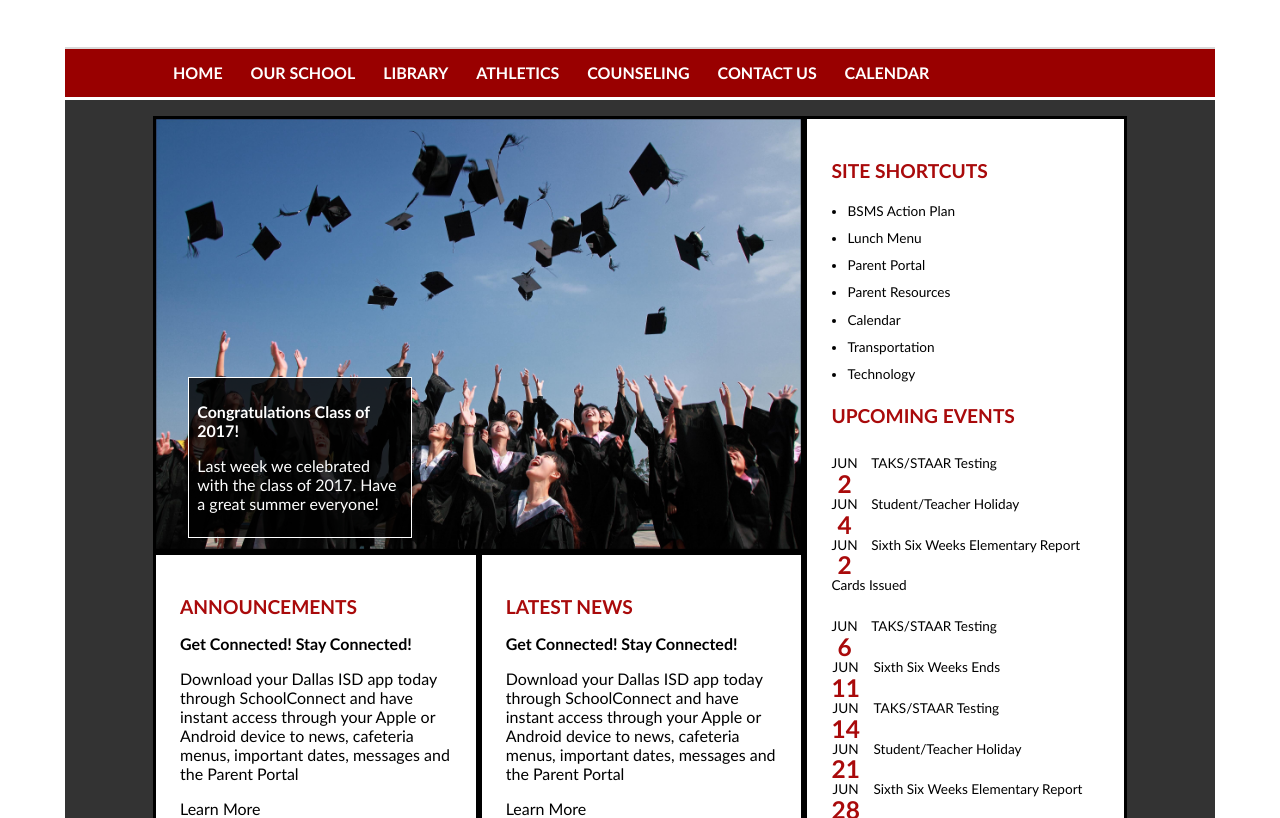
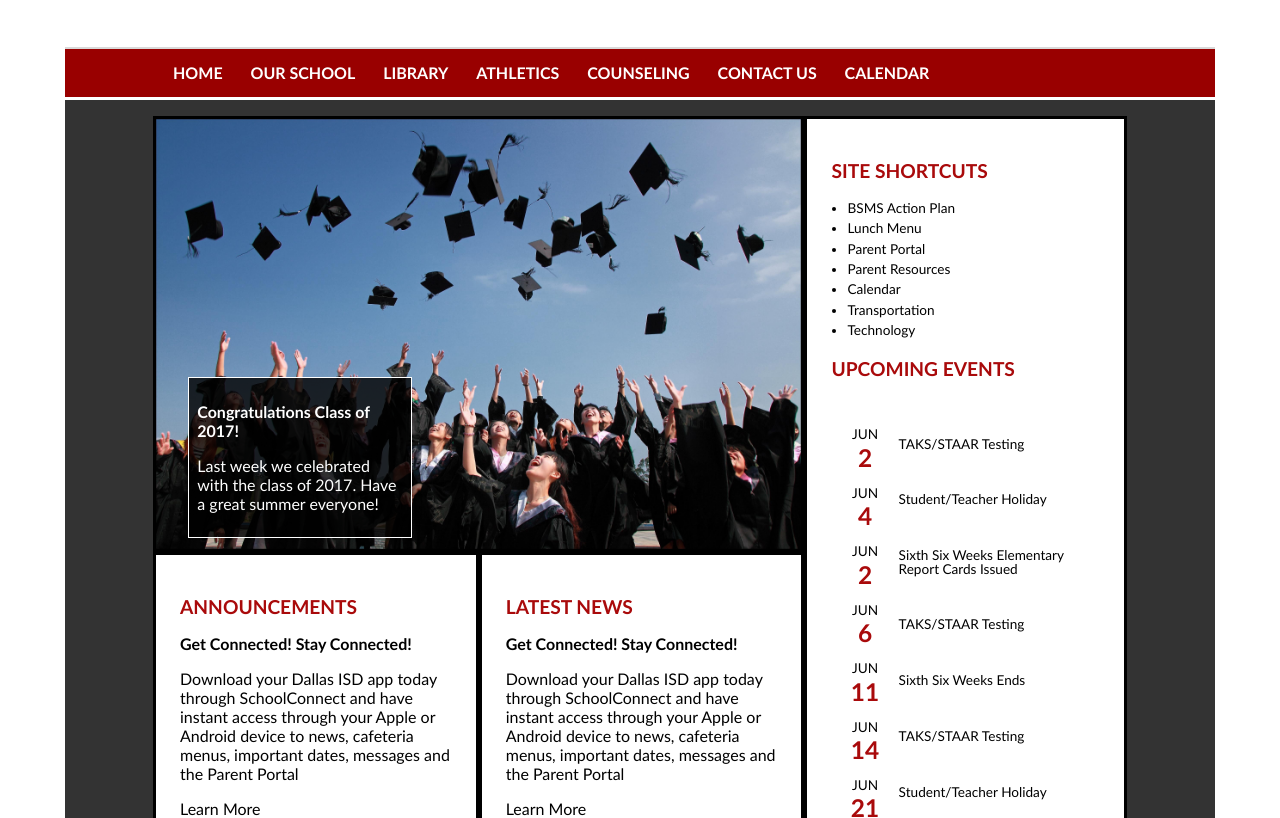
Before and after one commit to travis-johnson/HillCrest, a plain HTML site: page index.html in a window 1280 px wide. Shown: the part 105-923 px from the top of the page. Drawn offline with nearby package versions, Linux system fonts and the light colour scheme.

Commit message:
event-list and dates styled

```diff
--- a/index.html
+++ b/index.html
@@ -102,52 +102,67 @@
                         <li><a href="#">Technology</a></li>
                     </ul>
                     <h2>UPCOMING EVENTS</h2>
-                    <ul class="events">
-                        <li class="list-date">
+
+                    <div class="col-1-4">
+                        <ul class="list-date">
+                            <li>
                                 <span class="uppercase">Jun</span>
                                 <h2>2</h2>
                             </li>
                             <li>
-                            TAKS/STAAR Testing
-                        </li>
-                        <li class="list-date">
                                 <span class="uppercase">Jun</span>
                                 <h2>4</h2>
                             </li>
-                        <li>Student/Teacher Holiday</li>
-                        <li class="list-date">
+                            <li>
                                 <span class="uppercase">Jun</span>
                                 <h2>2</h2>
                             </li>
-                        <li>Sixth Six Weeks Elementary Report Cards Issued</li>
-                        <li class="list-date">
+                            <li>
                                 <span class="uppercase">Jun</span>
                                 <h2>6</h2>
                             </li>
-                        <li>TAKS/STAAR Testing</li>
-                        <li class="list-date">
+                            <li>
                                 <span class="uppercase">Jun</span>
                                 <h2>11</h2>
                             </li>
-                        <li>Sixth Six Weeks Ends</li>
-                        <li class="list-date">
+                            <li>
                                 <span class="uppercase">Jun</span>
                                 <h2>14</h2>
                             </li>
-                        <li>TAKS/STAAR Testing</li>
-                        <li class="list-date">
+                            <li>
                                 <span class="uppercase">Jun</span>
                                 <h2>21</h2>
                             </li>
-                        <li>Student/Teacher Holiday</li>
-                        <li class="list-date">
+                            <li>
                                 <span class="uppercase">Jun</span>
                                 <h2>28</h2>
                             </li>
+                        </ul>
+                    </div>
+                    <div class="col-3-4">
+                        <ul class="events">
+
+                            <li>
+                                TAKS/STAAR Testing
+                            </li>
+
+                            <li>Student/Teacher Holiday</li>
+
+                            <li>Sixth Six Weeks Elementary Report Cards Issued</li>
+
+                            <li>TAKS/STAAR Testing</li>
+
+                            <li>Sixth Six Weeks Ends</li>
+
+                            <li>TAKS/STAAR Testing</li>
+
+                            <li>Student/Teacher Holiday</li>
+
                             <li>Sixth Six Weeks Elementary Report Cards Issued</li>
 
                         </ul>
-                    <div class="hpad_sm">
+                    </div>
+                    <div class="content">
                         <p>View Calendar</p>
                     </div>
                 </div>
--- a/styles.css
+++ b/styles.css
@@ -224,14 +224,17 @@
             vertical-align: middle;
         }
 
-        .shortcuts {
-            line-height: 2;
+        .shortcuts li {
+            line-height: 1.5;
         }
 
         .events {
             list-style: none;
-            line-height: 3;
             padding-left: 0;
+        }
+
+        .events li {
+            line-height: 1;
         }
 
         .events p {
@@ -239,15 +242,17 @@
         }
 
         .list-date {
-            float: left;
+            list-style: none;
             text-align: center;
             margin-right: 1em;
+            line-height: 3.4;
         }
 
         .list-date h2 {
             margin: 0;
             line-height: 0;
             font-size: 1.8em;
+            margin-bottom: .5em;
         }
 
         .hpad_sm {
@@ -269,6 +274,15 @@
             }
             .social-icons {
                 border-top: 3px solid #7d7d7d;
+            }
+            .list-date {
+                float: left;
+            }
+            .photo-capt {
+                display: none;
+            }
+            .events li {
+                margin-top: 3.3em;
             }
         }
 
@@ -296,6 +310,7 @@
                 position: relative;
             }
             .photo-box .photo-capt {
+                display: block;
                 max-width: 14em;
                 padding: .5em;
                 z-index: 1;
@@ -384,4 +399,10 @@
             .bar {
                 display: none;
             }
+            .list-date {
+                float: none;
+            }
+            .events li {
+                margin-top: 3.1em;
+            }
         }
```
Lines whose indentation alone changed are shown as unchanged.
